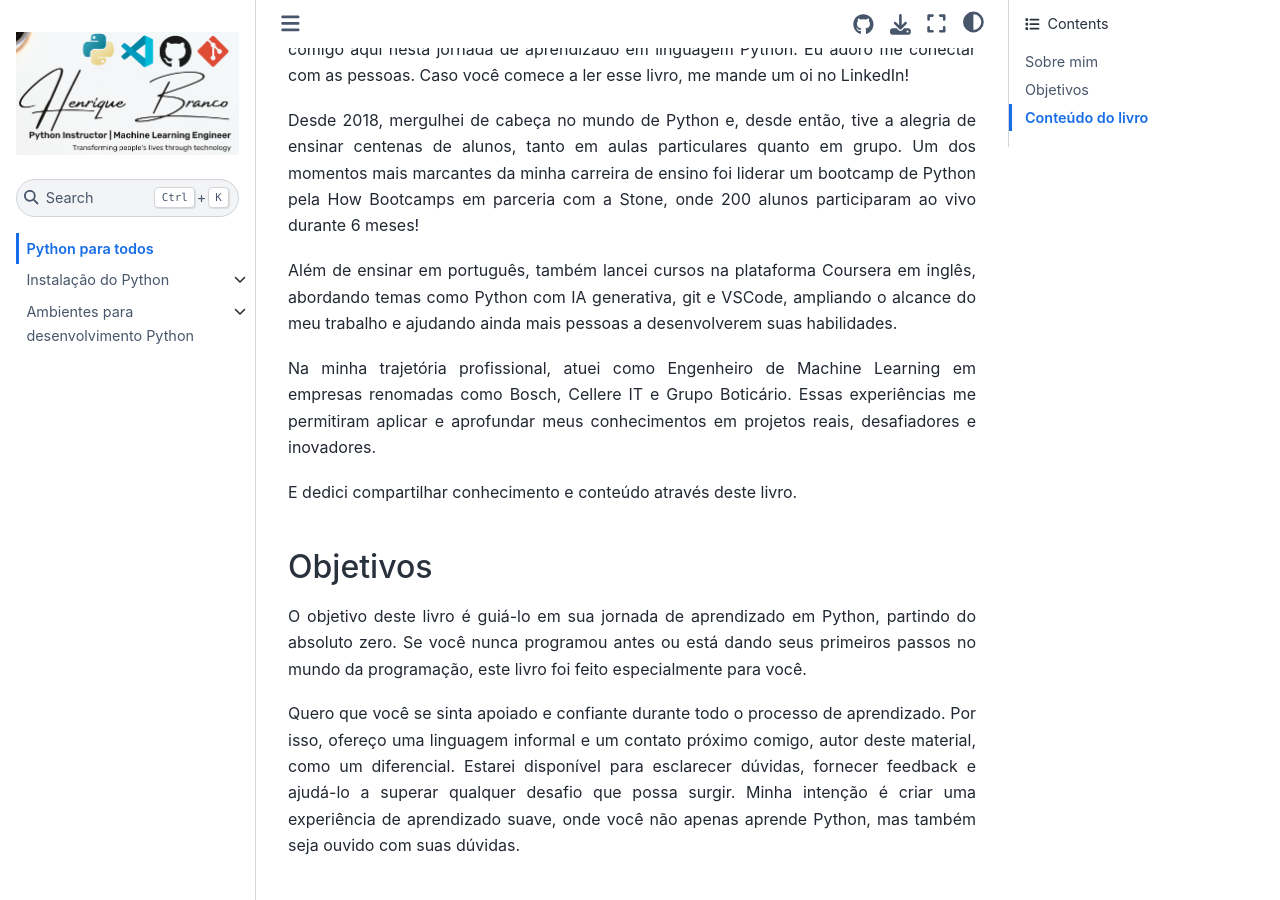
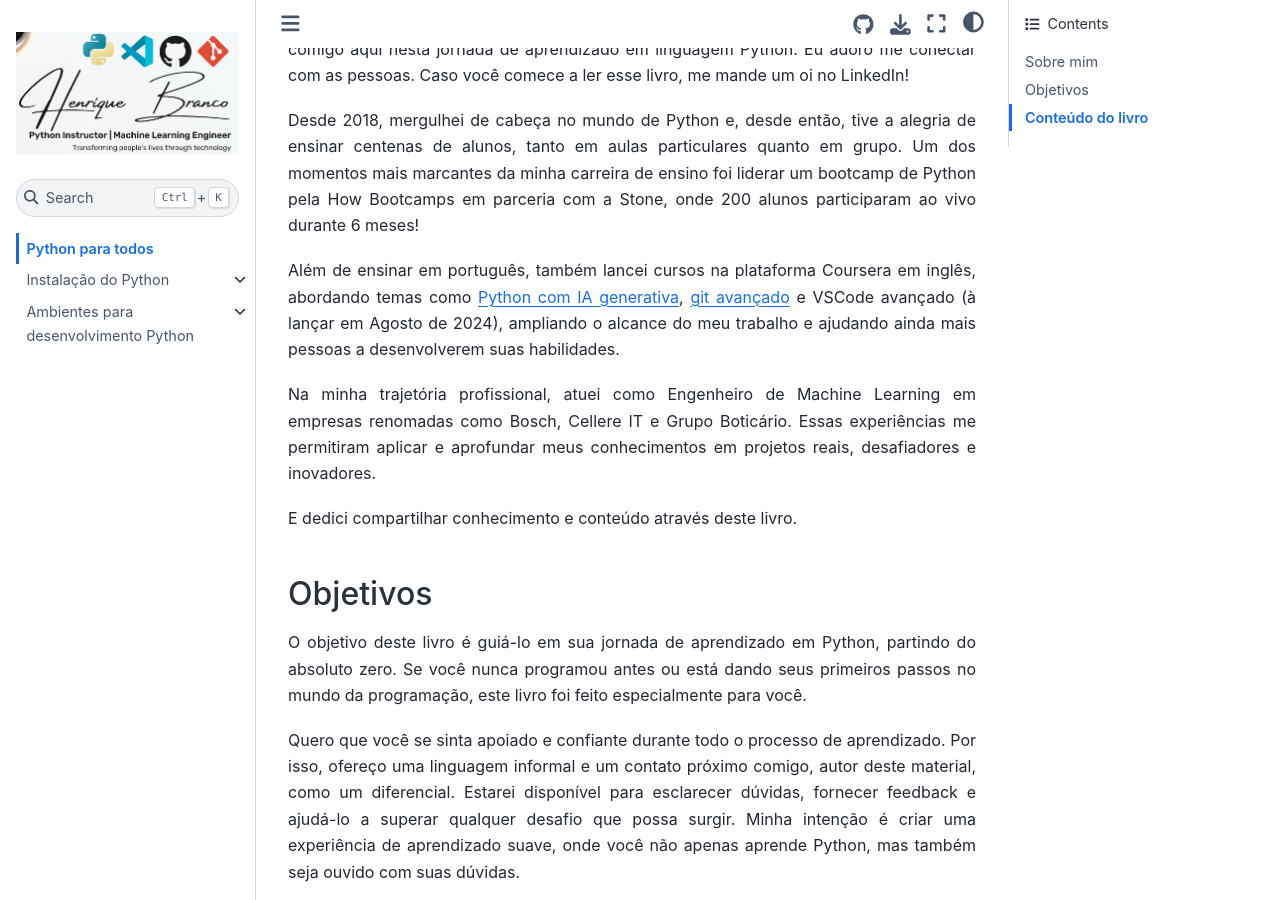
Before and after one commit to HenriqueAJNB/python-para-todos, a Jupyter Book: the page built from book/README.md, in a window 1280 px wide and 900 px high, scrolled down 532 px. Built offline with Jupyter Book 1.0.4 settings and Sphinx 7.4.7 and the Sphinx Book theme 1.1.4, drawn with Linux system fonts in a browser that asks for light colours.

Commit message:
feat: adicionado links para os cursos no Coursera

```diff
--- a/book/README.md
+++ b/book/README.md
@@ -19,7 +19,7 @@ Olá, sou Henrique Branco, e este é meu <a href="https://www.linkedin.com/in/he
 
 Desde 2018, mergulhei de cabeça no mundo de Python e, desde então, tive a alegria de ensinar centenas de alunos, tanto em aulas particulares quanto em grupo. Um dos momentos mais marcantes da minha carreira de ensino foi liderar um bootcamp de Python pela How Bootcamps em parceria com a Stone, onde 200 alunos participaram ao vivo durante 6 meses!
 
-Além de ensinar em português, também lancei cursos na plataforma Coursera em inglês, abordando temas como Python com IA generativa, git e VSCode, ampliando o alcance do meu trabalho e ajudando ainda mais pessoas a desenvolverem suas habilidades.
+Além de ensinar em português, também lancei cursos na plataforma Coursera em inglês, abordando temas como <a href="https://www.coursera.org/projects/gen-ai-code-generation-for-python" target="_blank">Python com IA generativa</a>, <a href="https://www.coursera.org/projects/git-for-developers-managing-workflows-and-conflicts" target="_blank">git avançado</a> e VSCode avançado (à lançar em Agosto de 2024), ampliando o alcance do meu trabalho e ajudando ainda mais pessoas a desenvolverem suas habilidades.
 
 Na minha trajetória profissional, atuei como Engenheiro de Machine Learning em empresas renomadas como Bosch, Cellere IT e Grupo Boticário. Essas experiências me permitiram aplicar e aprofundar meus conhecimentos em projetos reais, desafiadores e inovadores.
 
```
